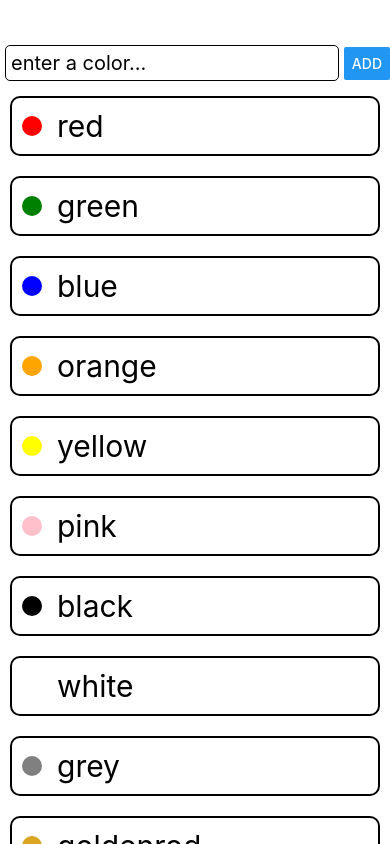
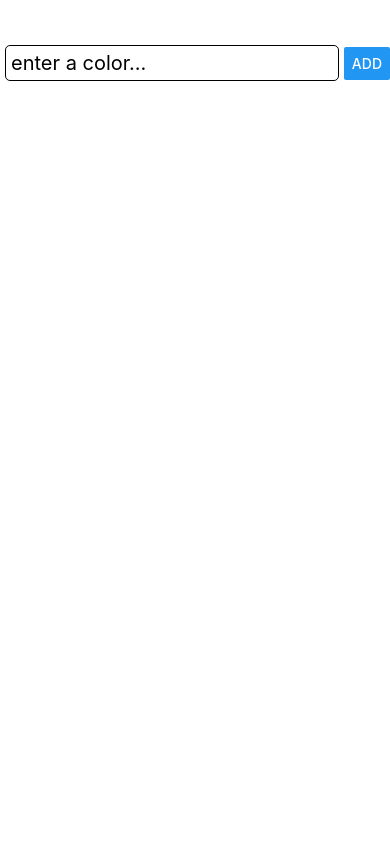
Before and after one commit to kirakirakira/ubiquitous-fiesta, a React Native app: screen / in a window 390 px wide. Built offline with nearby package versions, Linux system fonts and the light colour scheme.

Commit message:
created custom hook

```diff
--- a/App.js
+++ b/App.js
@@ -1,21 +1,35 @@
 import React, { useState } from "react";
 import { Text, View, Button, StyleSheet, FlatList, Alert } from "react-native";
 import ColorButton from "./components/ColorButton";
-import defaultColors from "./data/defaultColors.json"
 import ColorForm from "./components/ColorForm";
+
+let id = 1;
+
+const useColors = () => {
+  const [colors, setColors] = useState([]);
+  const addColor = color => {
+    id++;
+    const newColor = { id: id.toString(), color };
+    setColors([newColor, ...colors]);
+  }
+  return { colors, addColor }
+}
 
 export default function App() {
   const [backgroundColor, setBackgroundColor] = useState("white");
-  const [count, setCount] = useState(0);
+  const { colors, addColor } = useColors();
 
   return (
     <>
-      <ColorForm onNewColor={newColor => Alert.alert(`TODO: add color ${newColor}`)}/>
+      <ColorForm onNewColor={addColor} />
       <FlatList style={[styles.container, { backgroundColor }]}
-        data={defaultColors}
+        data={colors}
         renderItem={({ item }) => {
           return (
-            <ColorButton key={item.id} backgroundColor={item.color} onPress={setBackgroundColor} />
+            <ColorButton
+              key={item.id}
+              backgroundColor={item.color}
+              onPress={setBackgroundColor} />
           )
         }} />
     </>
--- a/package.json
+++ b/package.json
@@ -16,7 +16,8 @@
     "react-native-web": "~0.13.12"
   },
   "devDependencies": {
-    "@babel/core": "~7.9.0"
+    "@babel/core": "~7.9.0",
+    "shortid": "^2.2.16"
   },
   "private": true
 }
```
Also changed, not shown: 1 other file (tests, documents, lock files or other folders).
